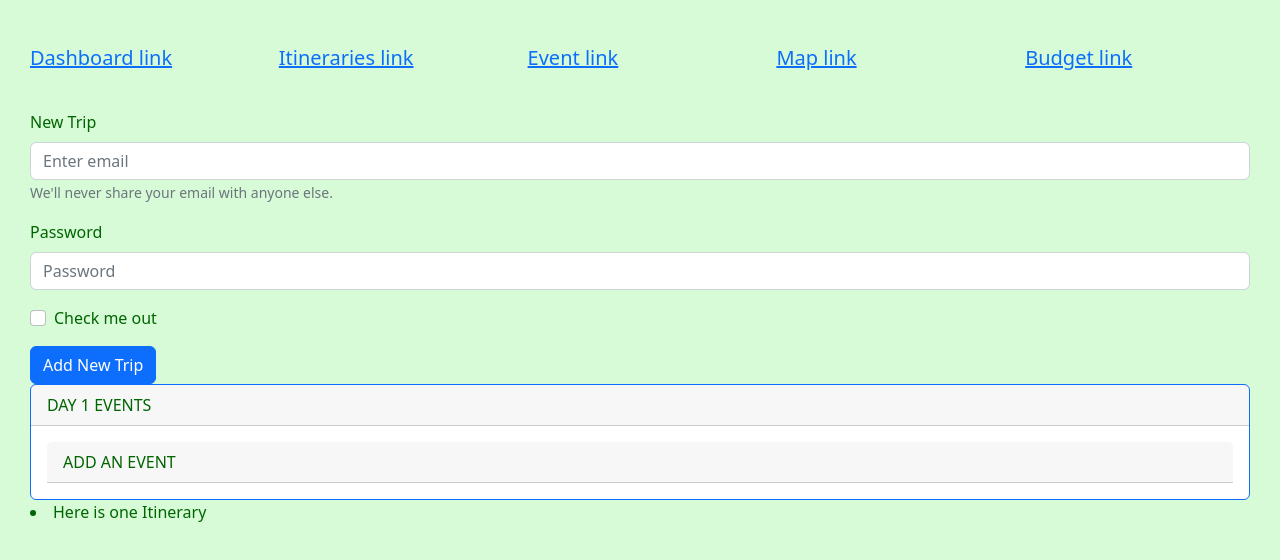
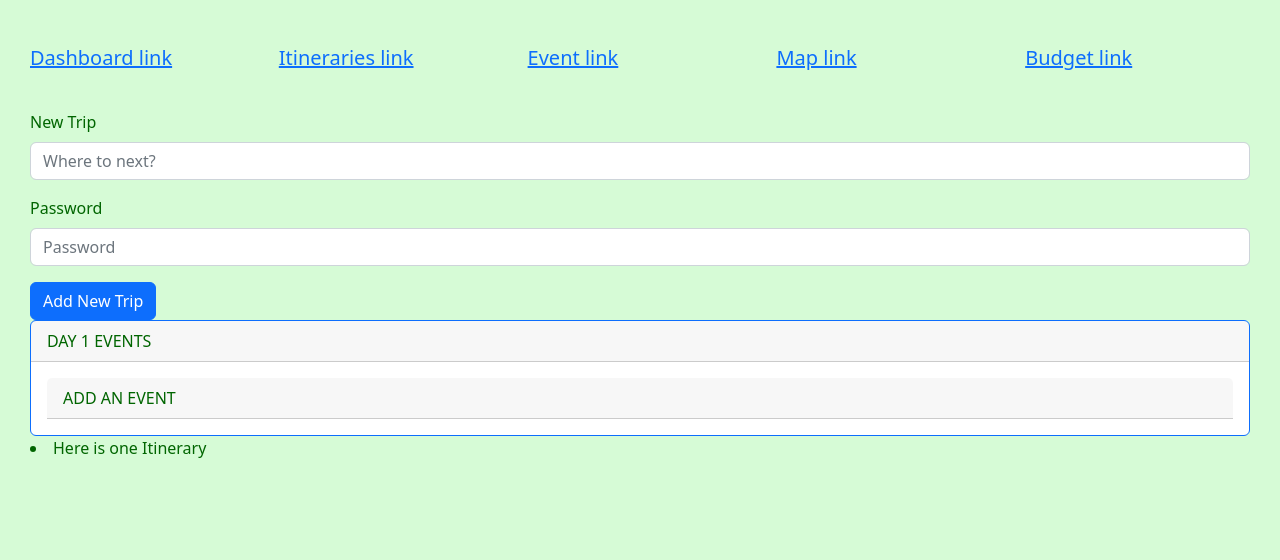
Before and after one commit to yumejensen/greenfield-budget-planner, a React app: page /itineraries in a window 1280 px wide. Shown: the top 560 px of the page. Built offline with nearby package versions, Linux system fonts and the light colour scheme.

Commit message:
Added boostrap for but still need to edit for my pages functionality

```diff
--- a/src/client/components/itinerary-components/NewTripForm.jsx
+++ b/src/client/components/itinerary-components/NewTripForm.jsx
@@ -9,9 +9,8 @@ function NewTripForm() {
 
       <Form.Group className="mb-3" controlId="formBasicEmail">
         <Form.Label>New Trip</Form.Label>
-        <Form.Control type="email" placeholder="Enter email" />
+        <Form.Control type="email" placeholder="Where to next?" />
         <Form.Text className="text-muted">
-          We'll never share your email with anyone else.
         </Form.Text>
       </Form.Group>
 
@@ -20,9 +19,9 @@ function NewTripForm() {
         <Form.Control type="password" placeholder="Password" />
       </Form.Group>
 
-      <Form.Group className="mb-3" controlId="formBasicCheckbox">
+      {/* <Form.Group className="mb-3" controlId="formBasicCheckbox">
         <Form.Check type="checkbox" label="Check me out" />
-      </Form.Group>
+      </Form.Group> */}
 
       <Button variant="primary" type="submit">
         Add New Trip
```
